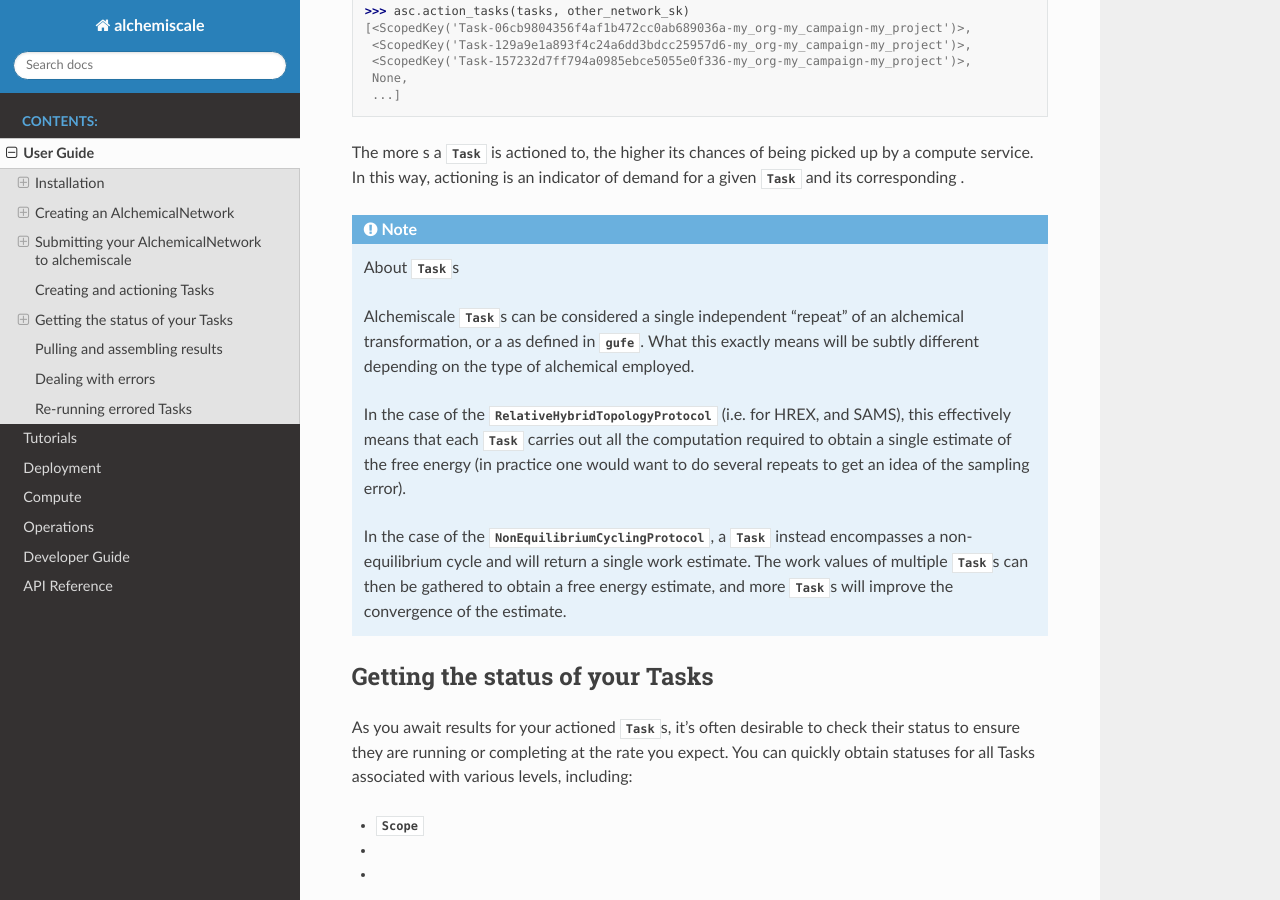
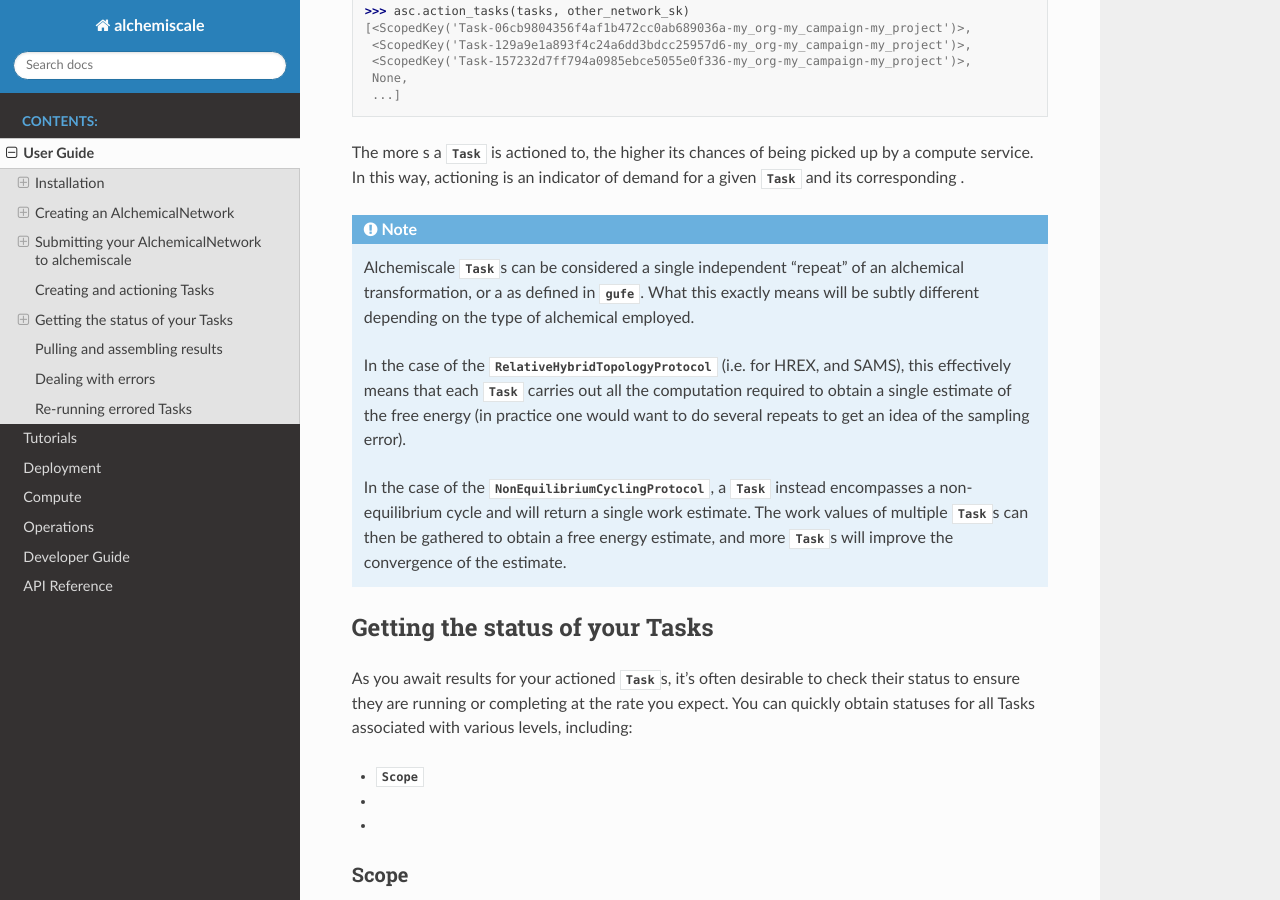
Before and after one commit to OpenFreeEnergy/alchemiscale, a Sphinx documentation site: the page built from docs/user_guide.rst, in a window 1280 px wide and 900 px high, scrolled down 4199 px. Built offline with Sphinx 7.4.7 and the Read the Docs theme 2.0.0, drawn with Linux system fonts in a browser that asks for light colours.

Commit message:
Small doc fix

```diff
--- a/docs/user_guide.rst
+++ b/docs/user_guide.rst
@@ -201,8 +201,6 @@ The more :external+gufe:py:class:`~gufe.network.AlchemicalNetwork`\s a :py:class
 In this way, actioning is an indicator of demand for a given :py:class:`~alchemiscale.storage.models.Task` and its corresponding :external+gufe:py:class:`~gufe.transformations.Transformation`.
 
 .. note::
-   About :py:class:`~alchemiscale.storage.models.Task`\s
-
    Alchemiscale :py:class:`~alchemiscale.storage.models.Task`\s can be considered a single independent “repeat” of an alchemical transformation, or a :external+gufe:py:class:`~gufe.protocols.ProtocolDAG` as defined in :py:mod:`gufe`.
    What this exactly means will be subtly different depending on the type of alchemical :external+gufe:py:class:`~gufe.protocols.Protocol` employed.
 
```
